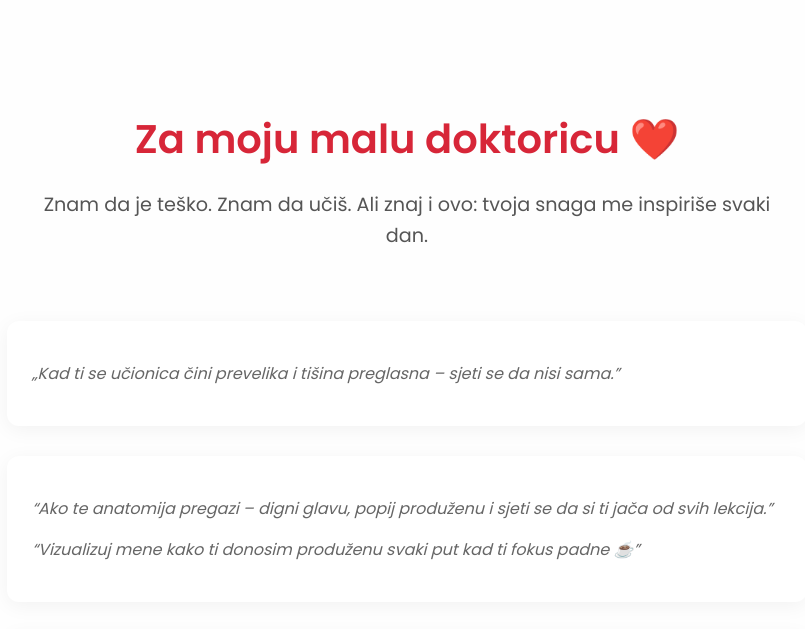
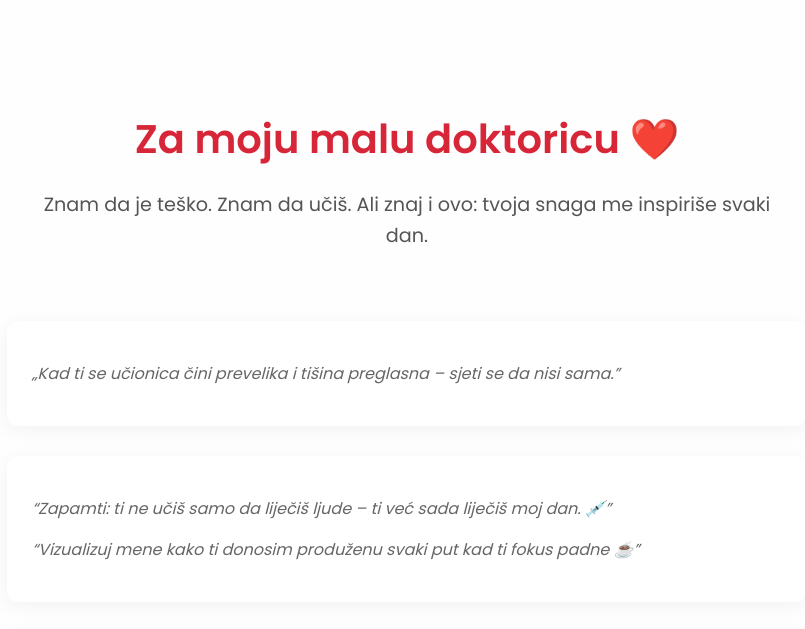
Before and after one commit to amilaanatomijaa/Amilaanatomijaa, a plain HTML site: page index.html in a window 1280 px wide. Shown: the top 629 px of the page, without its empty margins (233-1038 px from the left). Drawn offline with Linux system fonts and the light colour scheme.

Commit message:
Update index.html

```diff
--- a/index.html
+++ b/index.html
@@ -91,7 +91,7 @@
     </div>
 
     <div class="card">
-      <p class="quote">“Ako te anatomija pregazi – digni glavu, popij produženu i sjeti se da si ti jača od svih lekcija.”</p>
+      <p class="quote">“Zapamti: ti ne učiš samo da liječiš ljude – ti već sada liječiš moj dan. 💉”</p>
       <p class="quote">“Vizualizuj mene kako ti donosim produženu svaki put kad ti fokus padne ☕”</p>
     </div>
 
```
